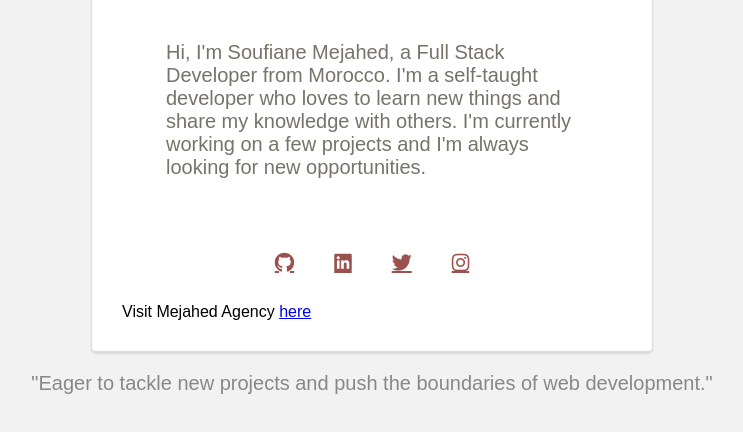
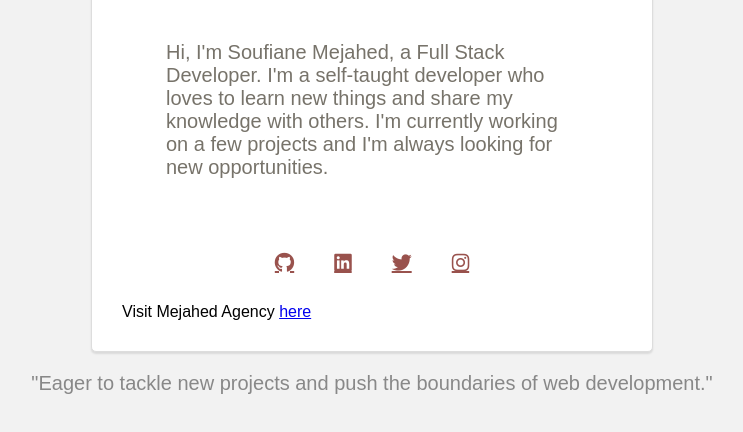
Before and after one commit to MEJAHEDS/mejahed-agency, a plain HTML site: page index.html in a window 1280 px wide. Shown: the part 242-674 px from the top of the page, without its empty margins (268-1011 px from the left). Drawn offline with Linux system fonts and the light colour scheme.

Commit message:
modify paragraphe

```diff
--- a/index.html
+++ b/index.html
@@ -117,7 +117,8 @@ font-size: 30px;
 
   </div>
 
-  <p class="who">Hi, I'm Soufiane Mejahed, a Full Stack Developer from Morocco. I'm a self-taught developer who loves to learn new things and share my knowledge with others. I'm currently working on a few projects and I'm always looking for new opportunities.</p>
+  <p class="who">Hi, I'm Soufiane Mejahed, a Full Stack Developer. I'm a self-taught developer who loves to learn new things and share my knowledge with others.
+     I'm currently working on a few projects and I'm always looking for new opportunities.</p>
 
 
 
```
